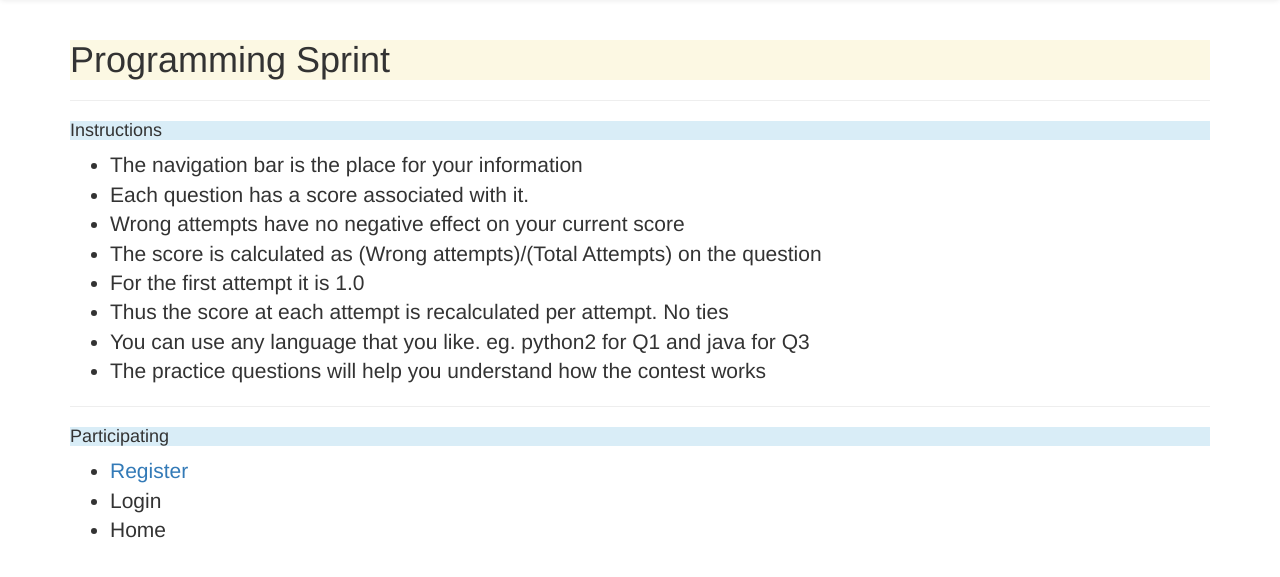
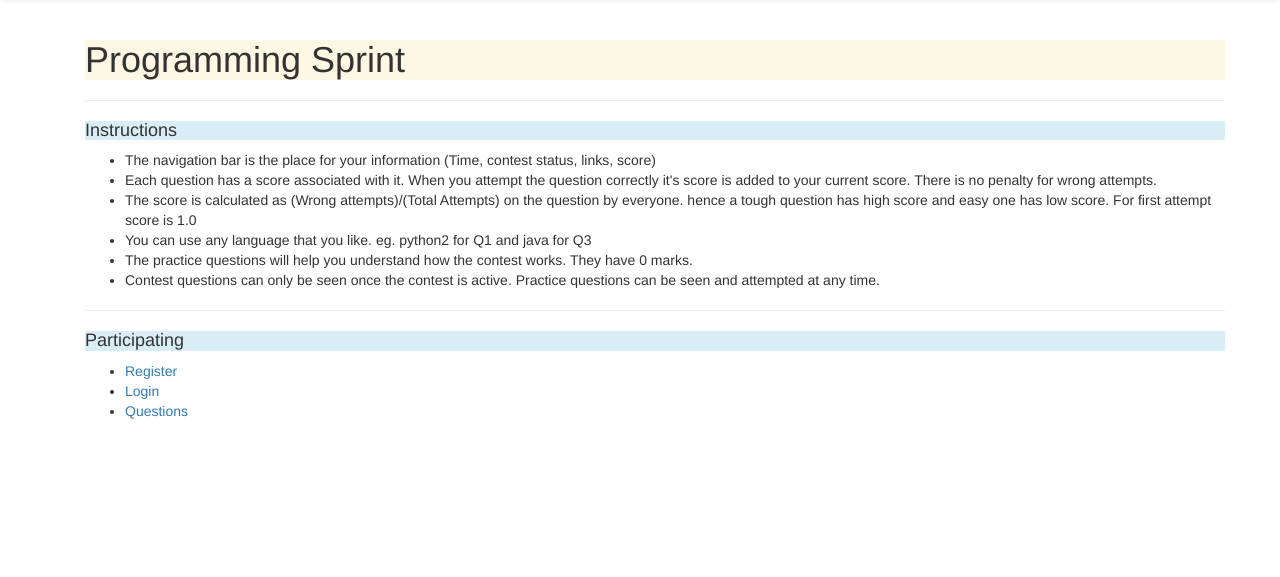
Before and after one commit to theSage21/judge-interface, a Django app: template webserver/contest/templates/contest/home.html in a window 1280 px wide. Shown: the part 52-629 px from the top of the page. Run offline with Django 3.2, Linux system fonts and the light colour scheme; the template is opened without the code that fills it, so the values that code supplies are empty; some libraries are stand-ins or nearby versions.

Commit message:
- Instructions are updated to be cleaner - openjudge -> programming sprint

```diff
--- a/webserver/contest/templates/contest/home.html
+++ b/webserver/contest/templates/contest/home.html
@@ -1,26 +1,24 @@
 {%extends 'base.html'%}
 {%block body%}
-<div class='lead'>
+<div class='container'>
 <h1 class='bg-warning'>Programming Sprint <h1>
 <hr>
-<h4 class='bg-info'>Instructions</h4>
+<h4 class='text-left bg-info'>Instructions</h4>
     <ul>
-        <li>The navigation bar is the place for your information</li>
-        <li>Each question has a score associated with it.</li>
-        <li>Wrong attempts have no negative effect on your current score</li>
-        <li>The score is calculated as (Wrong attempts)/(Total Attempts) on the question</li>
-        <li>For the first attempt it is 1.0</li>
-        <li>Thus the score at each attempt is recalculated per attempt. No ties</li>
+        <li>The navigation bar is the place for your information (Time, contest status, links, score)</li>
+        <li>Each question has a score associated with it. When you attempt the question correctly it's score is added to your current score. There is no penalty for wrong attempts.</li>
+        <li>The score is calculated as (Wrong attempts)/(Total Attempts) on the question by everyone. hence a tough question has high score and easy one has low score. For first attempt score is 1.0</li>
         <li>You can use any language that you like. eg. python2 for Q1 and java for Q3</li>
-        <li>The practice questions will help you understand how the contest works</li>
+        <li>The practice questions will help you understand how the contest works. They have 0 marks.</li>
+        <li>Contest questions can only be seen once the contest is active. Practice questions can be seen and attempted at any time.</li>
     </ul>
 
 <hr>
 <h4 class='bg-info'>Participating</h4>
     <ul>
         <li><a href={% url 'register' %}>Register</a></li>
-        <li>Login</li>
-        <li>Home</li>
+        <li><a href={% url 'login' %}>Login</a></li>
+        <li><a href={% url 'question:home' %}>Questions</a></li>
     </ul>
 
 </div>
```
